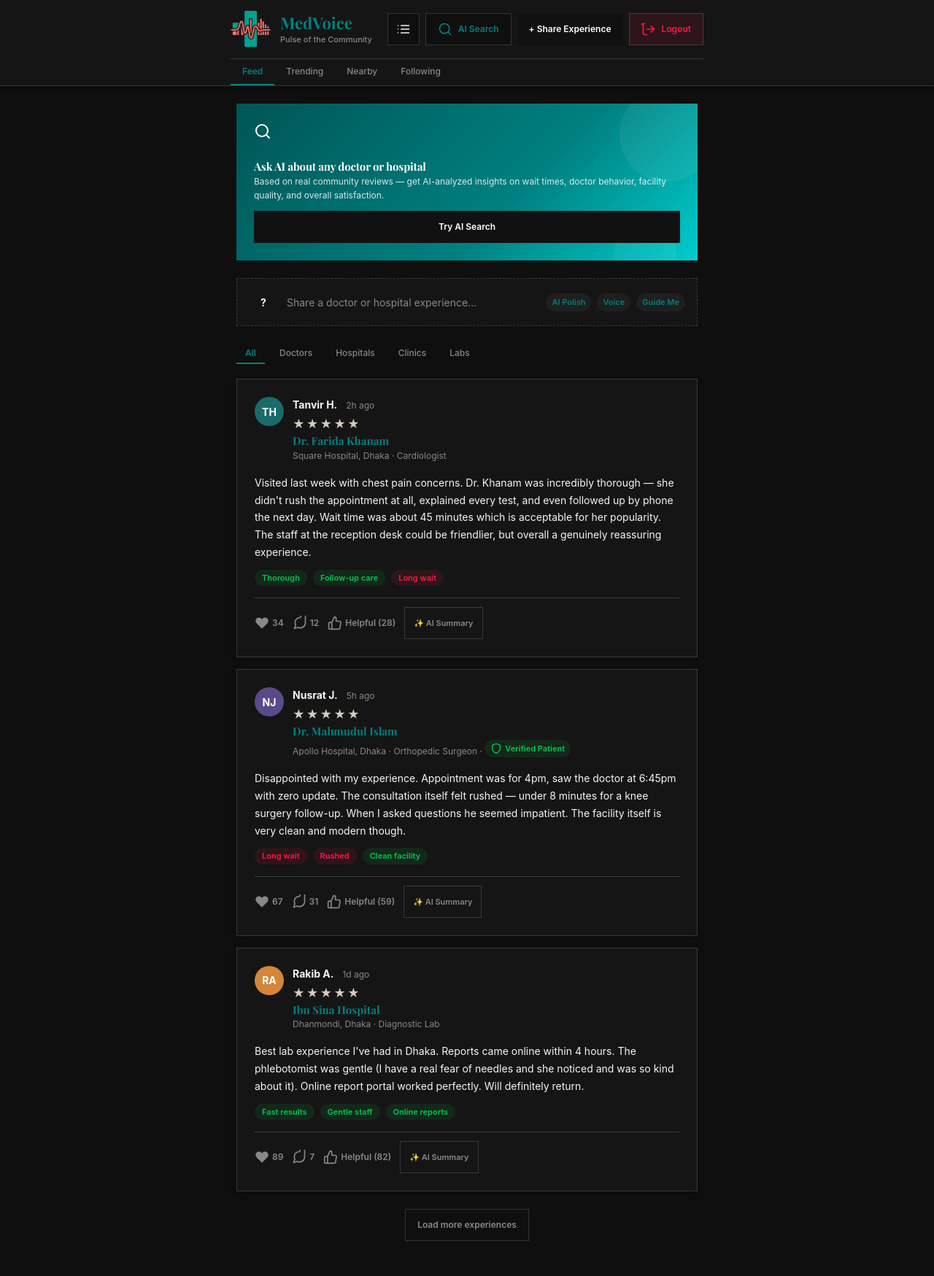
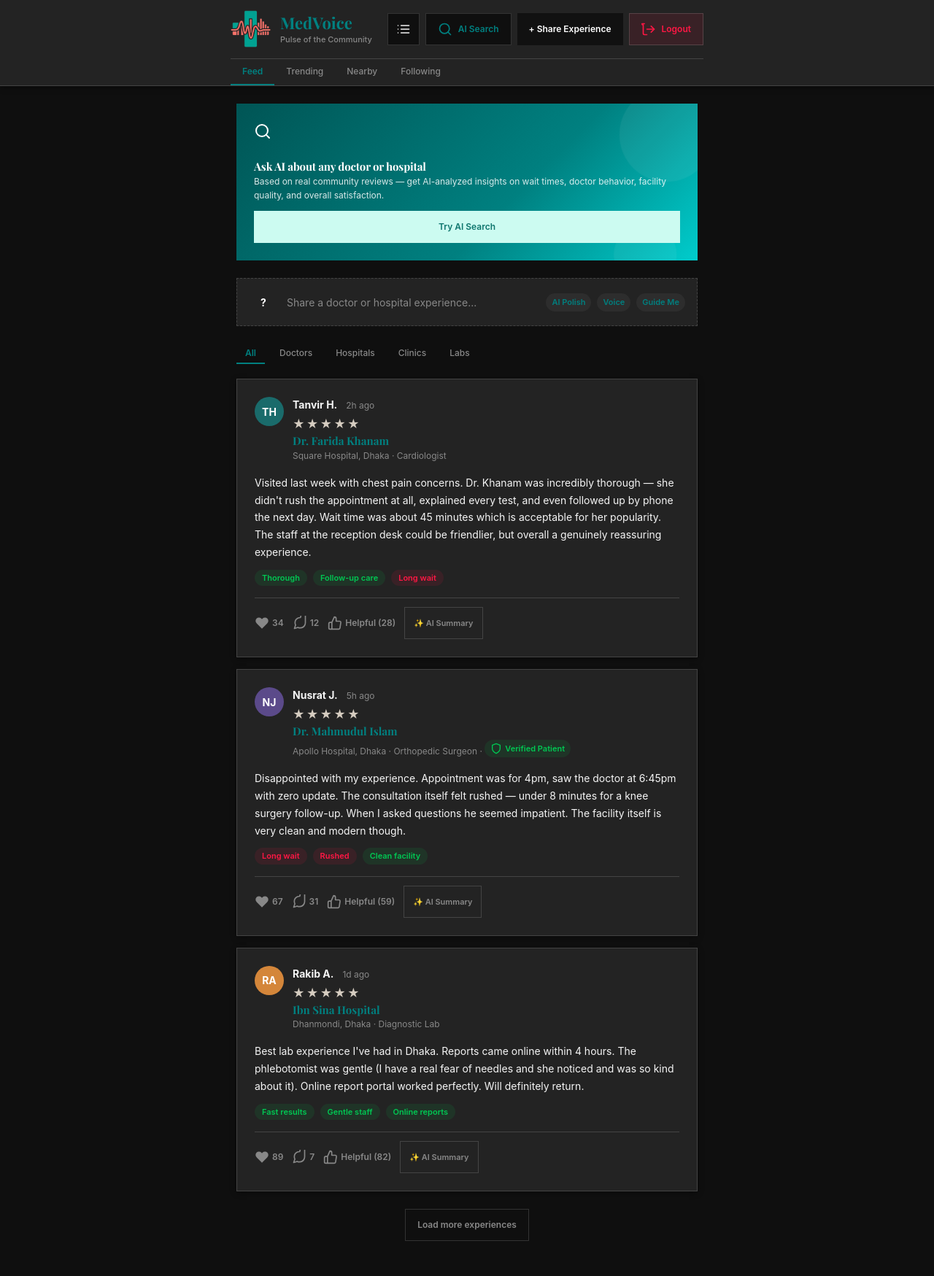
Before and after one commit to ThZihan/medVoice, a Django app: template medicineList/frontend/templates/medvoice-home.html in a window 1280 px wide. Shown: the whole page at 73% size. Run offline with Django 5.2, Linux system fonts and the light colour scheme; the template is opened without the code that fills it, so the values that code supplies are empty.

Commit message:
Add AI button styles and adjust dark theme colors
Introduce a new .btn-ai component with a teal sweep hover effect, layered span text, and hover color transitions for the AI Search CTA. Update dark theme variables (--color-card, --color-elevated) to slightly lighter shades for improved contrast. Replace the AI Search button's HTML class from btn-primary to btn-ai to apply the new styling.

```diff
--- a/medicineList/frontend/static/css/components.css
+++ b/medicineList/frontend/static/css/components.css
@@ -66,6 +66,45 @@
 
 .btn-primary:active:not(:disabled) {
     transform: translateY(0);
+}
+
+/* AI Specific Button */
+.btn-ai {
+    background-color: #ccfbf1; /* Light mint teal - soft and refreshing */
+    color: #0f766e; /* Deep teal text for contrast */
+    border: none;
+    position: relative;
+    overflow: hidden;
+    transition: background-color 0s var(--transition-fast);
+}
+
+.btn-ai:hover:not(:disabled) {
+    background-color: #99f6e4; /* Slightly deeper mint on hover */
+}
+
+.btn-ai::before {
+    content: '';
+    position: absolute;
+    top: 0; left: 0; width: 100%; height: 100%;
+    background-color: #0d9488; /* Vibrant teal sweep */
+    transform: scaleX(0);
+    transform-origin: right;
+    transition: transform 0.5s cubic-bezier(0.19, 1, 0.22, 1);
+    z-index: 0;
+}
+
+.btn-ai:hover:not(:disabled)::before {
+    transform: scaleX(1);
+    transform-origin: left;
+}
+
+.btn-ai span {
+    position: relative;
+    z-index: 1;
+}
+
+.btn-ai:hover:not(:disabled) span {
+    color: #ffffff; /* White text on teal sweep */
 }
 
 /* Secondary Button */
--- a/medicineList/frontend/static/css/variables.css
+++ b/medicineList/frontend/static/css/variables.css
@@ -8,8 +8,8 @@
 
     /* Background Colors */
     --color-bg: #0f0f0f;
-    --color-card: #151515;
-    --color-elevated: #1f1f1f;
+    --color-card: #232323;
+    --color-elevated: #2d2d2d;
 
     /* Primary Colors - Teal (Secondary) */
     --color-teal: #008080;
--- a/medicineList/frontend/templates/medvoice-home.html
+++ b/medicineList/frontend/templates/medvoice-home.html
@@ -108,7 +108,7 @@
                             doctor behavior, facility quality, and overall satisfaction.
                         </p>
                     </div>
-                    <button class="btn btn-primary" id="aiSearchBannerBtn" aria-label="Try AI Search">
+                    <button class="btn btn-ai" id="aiSearchBannerBtn" aria-label="Try AI Search">
                         <span>Try AI Search</span>
                     </button>
                 </div>
```
